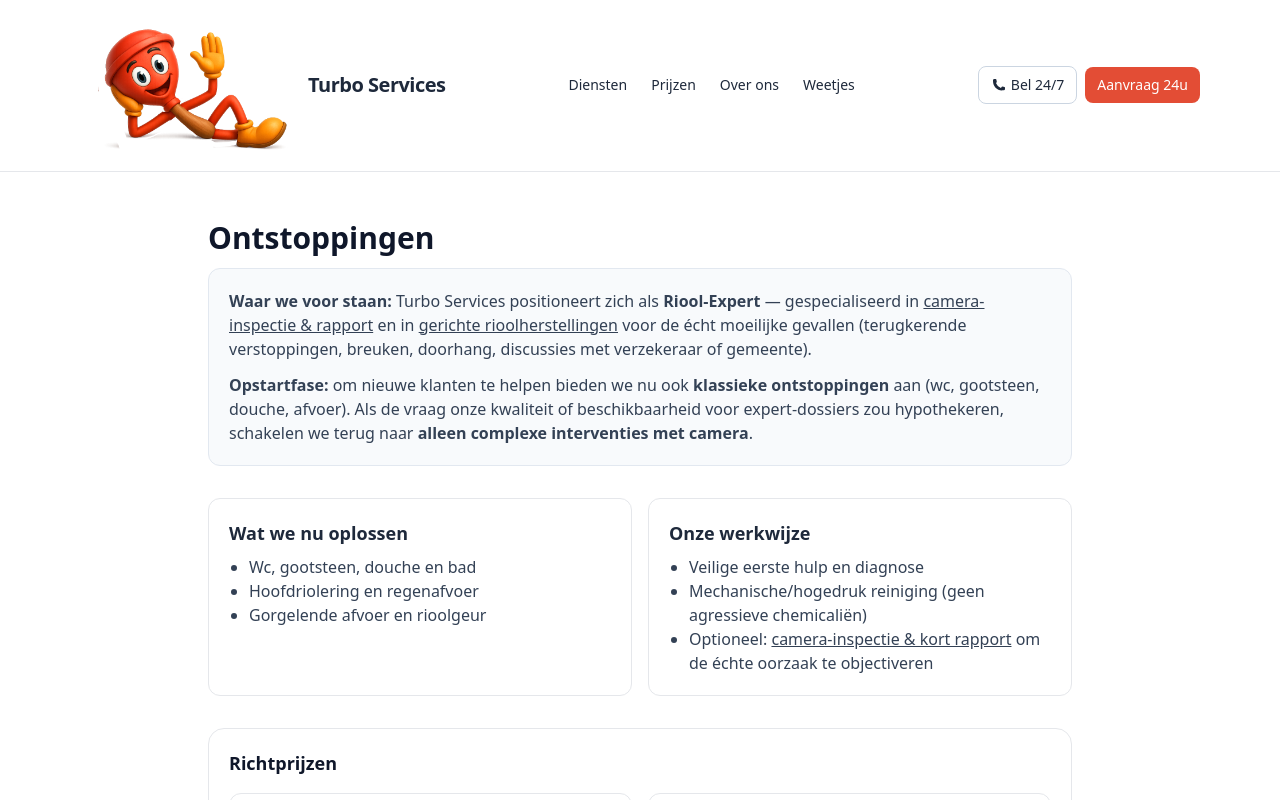
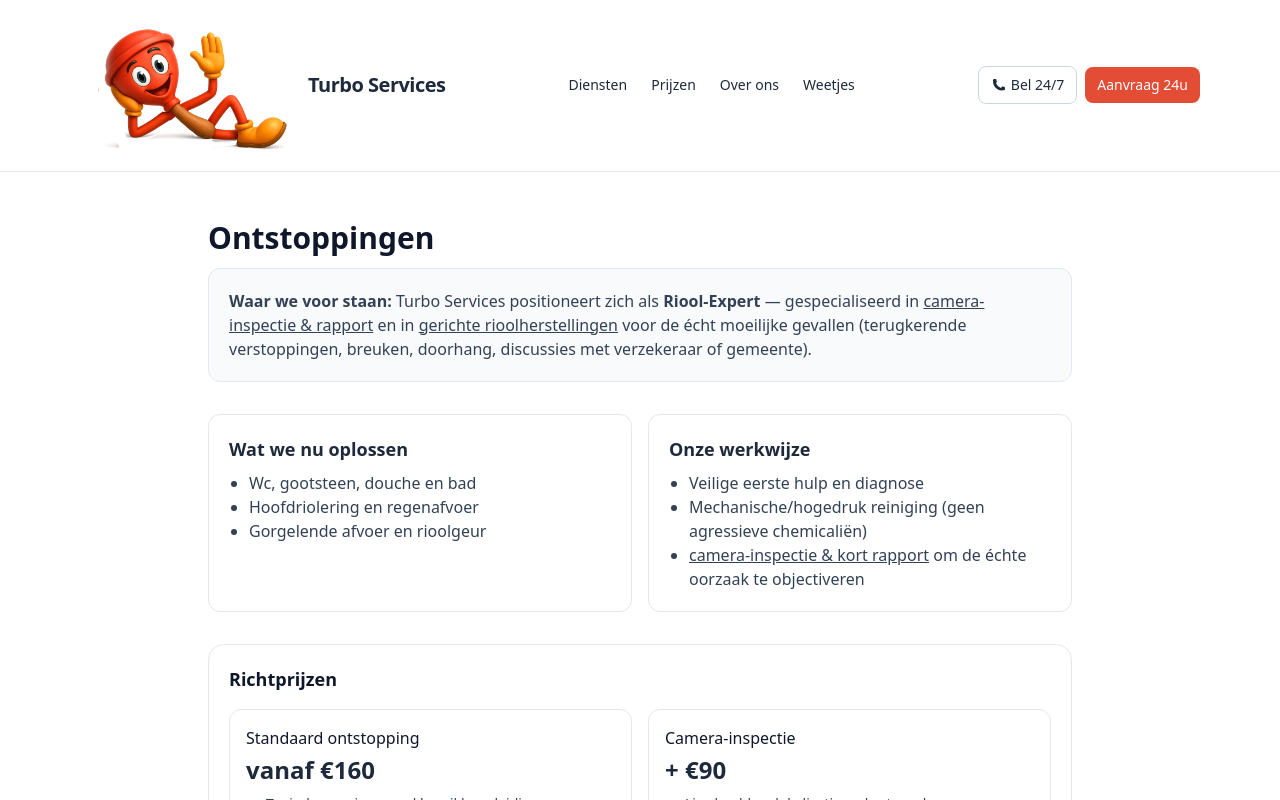
Before and after one commit to Turbo-89/turboservices, a Next.js app: page /diensten/ontstoppingen in a window 1280 px wide. Shown: the top 800 px of the page. Built offline with nearby package versions, Linux system fonts and the light colour scheme.

Commit message:
Update page.tsx

```diff
--- a/app/diensten/ontstoppingen/page.tsx
+++ b/app/diensten/ontstoppingen/page.tsx
@@ -55,11 +55,7 @@ export default function Page() {
           </Link>{" "}
           voor de écht moeilijke gevallen (terugkerende verstoppingen, breuken, doorhang, discussies met verzekeraar of gemeente).
         </p>
-        <p className="mt-3 text-slate-700">
-          <b>Opstartfase:</b> om nieuwe klanten te helpen bieden we nu ook <b>klassieke ontstoppingen</b> aan
-          (wc, gootsteen, douche, afvoer). Als de vraag onze kwaliteit of beschikbaarheid voor expert-dossiers zou
-          hypothekeren, schakelen we terug naar <b>alleen complexe interventies met camera</b>.
-        </p>
+
       </div>
 
       {/* Wat we oplossen / aanpak */}
@@ -78,7 +74,7 @@ export default function Page() {
             <li>Veilige eerste hulp en diagnose</li>
             <li>Mechanische/hogedruk reiniging (geen agressieve chemicaliën)</li>
             <li>
-              Optioneel:{" "}
+              {" "}
               <Link href="/diensten/camera-inspectie-rapport" className="underline">
                 camera-inspectie & kort rapport
               </Link>{" "}
@@ -102,7 +98,7 @@ export default function Page() {
             </ul>
           </div>
           <div className="rounded-xl border p-4">
-            <div className="text-slate-900 font-medium">Camera-inspectie (optioneel)</div>
+            <div className="text-slate-900 font-medium">Camera-inspectie </div>
             <div className="mt-1 text-2xl font-bold">+ €90</div>
             <ul className="mt-2 list-disc pl-5 text-slate-700 text-sm">
               <li>Live beelden, lokalisatie en kort verslag</li>
```
